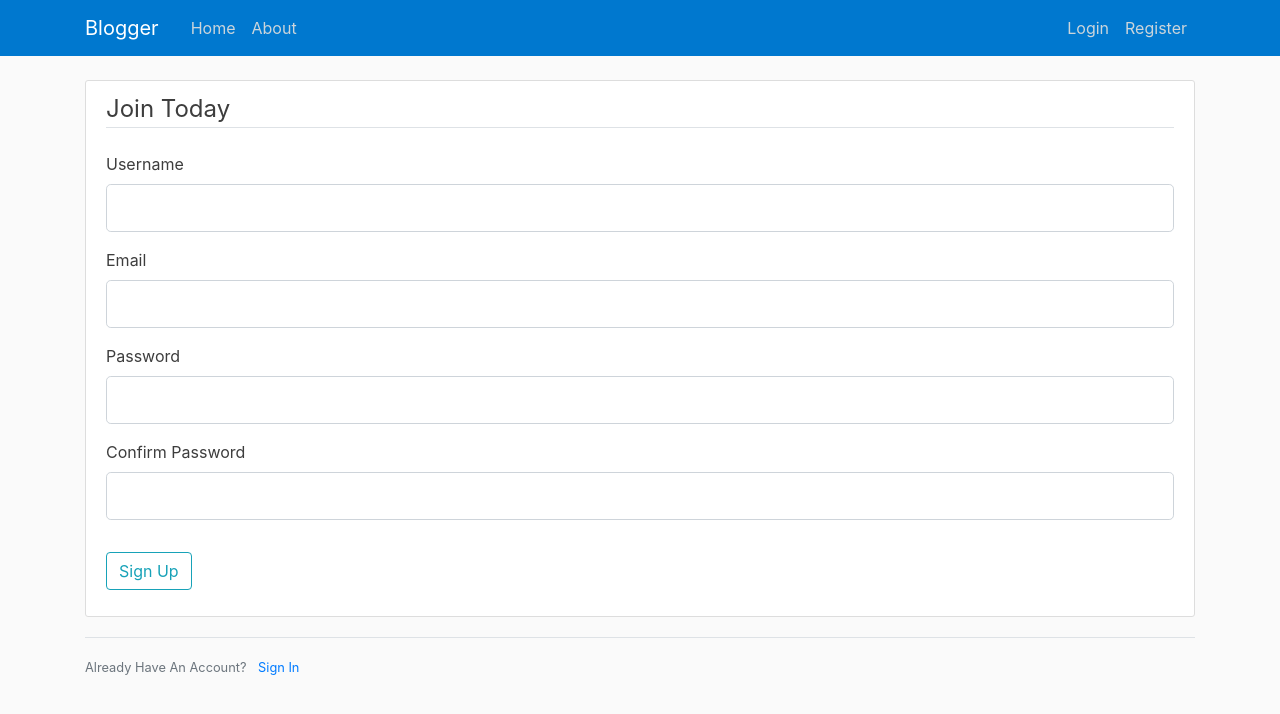
After one commit to captainaadesh/Blogging-web-app, a Flask app: page /register in a window 1280 px wide. The commit adds this page. Shown: the top 714 px of the page. Run offline with Flask 2, Linux system fonts and the light colour scheme; some libraries are stand-ins or nearby versions.

Commit message:
added forms and validations

```diff
--- a/flaskblog.py
+++ b/flaskblog.py
@@ -1,5 +1,9 @@
-from flask import Flask, render_template, url_for
+from flask import Flask, render_template, url_for, redirect, flash
+from forms import RegistrationForm, LoginForm
 app = Flask(__name__)
+
+#secret key for protection againt cookies
+app.config['SECRET_KEY'] = 'e194fb5513a73312'
 
 post = [
 	{
@@ -31,5 +35,27 @@ def home():
 def about():
 	return render_template('about.html', title = 'About')
 
+
+@app.route("/register", methods=['GET', 'POST'])
+def register():
+    form = RegistrationForm()
+    if form.validate_on_submit():
+        flash(f'Account created for {form.username.data}!', 'success')
+        return redirect(url_for('home'))
+    return render_template('register.html', title='Register', form=form)
+
+
+@app.route("/login", methods=['GET', 'POST'])
+def login():
+    form = LoginForm()
+    if form.validate_on_submit():
+        if form.email.data == 'admin@blog.com' and form.password.data == 'password':
+            flash('You have been logged in!', 'success')
+            return redirect(url_for('home'))
+        else:
+            flash('Login Unsuccessful. Please check username and password', 'danger')
+    return render_template('login.html', title='Login', form=form)
+
+
 if __name__ == '__main__':
 	app.run(debug=True)
--- /dev/null
+++ b/forms.py
@@ -0,0 +1,22 @@
+from flask_wtf import FlaskForm
+from wtforms import StringField, PasswordField, SubmitField, BooleanField
+from wtforms.validators import DataRequired, Length, Email, EqualTo
+
+
+class RegistrationForm(FlaskForm):
+    username = StringField('Username',
+                           validators=[DataRequired(), Length(min=2, max=20)])
+    email = StringField('Email',
+                        validators=[DataRequired(), Email()])
+    password = PasswordField('Password', validators=[DataRequired()])
+    confirm_password = PasswordField('Confirm Password',
+                                     validators=[DataRequired(), EqualTo('password')])
+    submit = SubmitField('Sign Up')
+
+
+class LoginForm(FlaskForm):
+    email = StringField('Email',
+                        validators=[DataRequired(), Email()])
+    password = PasswordField('Password', validators=[DataRequired()])
+    remember = BooleanField('Remember Me')
+    submit = SubmitField('Login')
--- a/templates/about.html
+++ b/templates/about.html
@@ -1,4 +1,4 @@
-{% extends 'layout.html' %}
+{% extends "layout.html" %}
 
 {% block content %}
 	<h1>About page</h1>
--- a/templates/layout.html
+++ b/templates/layout.html
@@ -6,16 +6,15 @@
     <meta name="viewport" content="width=device-width, initial-scale=1, shrink-to-fit=no">
 
     <!-- Bootstrap CSS -->
-    <link rel="stylesheet" href="https://stackpath.bootstrapcdn.com/bootstrap/4.5.0/css/bootstrap.min.css" integrity="sha384-9aIt2nRpC12Uk9gS9baDl411NQApFmC26EwAOH8WgZl5MYYxFfc+NcPb1dKGj7Sk" crossorigin="anonymous">
+    <link rel="stylesheet" href="https://maxcdn.bootstrapcdn.com/bootstrap/4.0.0/css/bootstrap.min.css" integrity="sha384-Gn5384xqQ1aoWXA+058RXPxPg6fy4IWvTNh0E263XmFcJlSAwiGgFAW/dAiS6JXm" crossorigin="anonymous">
 
     <link rel="stylesheet" type="text/css" href="{{ url_for('static', filename='main.css') }}">
 
     {% if title %}
-		<title>Flask blog - {{ title }}</title>
+        <title>Flask Blog - {{ title }}</title>
     {% else %}
-		<title>Flask blog</title>
+        <title>Flask Blog</title>
     {% endif %}
-
 </head>
 <body>
     <header class="site-header">
@@ -27,22 +26,30 @@
           </button>
           <div class="collapse navbar-collapse" id="navbarToggle">
             <div class="navbar-nav mr-auto">
-	          <a class="nav-item nav-link" href="/">Home</a>
-	          <a class="nav-item nav-link" href="/about">About</a>
+              <a class="nav-item nav-link" href="{{ url_for('home') }}">Home</a>
+              <a class="nav-item nav-link" href="{{ url_for('about') }}">About</a>
             </div>
             <!-- Navbar Right Side -->
             <div class="navbar-nav">
-	          <a class="nav-item nav-link" href="/login">Login</a>
-	          <a class="nav-item nav-link" href="/register">Register</a>
+              <a class="nav-item nav-link" href="{{ url_for('login') }}">Login</a>
+              <a class="nav-item nav-link" href="{{ url_for('register') }}">Register</a>
             </div>
           </div>
         </div>
       </nav>
     </header>
-
     <main role="main" class="container">
       <div class="row">
         <div class="col-md-12">
+          {% with messages = get_flashed_messages(with_categories=true) %}
+            {% if messages %}
+              {% for category, message in messages %}
+                <div class="alert alert-{{ category }}">
+                  {{ message }}
+                </div>
+              {% endfor %}
+            {% endif %}
+          {% endwith %}
           {% block content %}{% endblock %}
         </div>
 
@@ -52,8 +59,8 @@
 
     <!-- Optional JavaScript -->
     <!-- jQuery first, then Popper.js, then Bootstrap JS -->
-    <script src="https://code.jquery.com/jquery-3.5.1.slim.min.js" integrity="sha384-DfXdz2htPH0lsSSs5nCTpuj/zy4C+OGpamoFVy38MVBnE+IbbVYUew+OrCXaRkfj" crossorigin="anonymous"></script>
-    <script src="https://cdn.jsdelivr.net/npm/popper.js@1.16.0/dist/umd/popper.min.js" integrity="sha384-Q6E9RHvbIyZFJoft+2mJbHaEWldlvI9IOYy5n3zV9zzTtmI3UksdQRVvoxMfooAo" crossorigin="anonymous"></script>
-    <script src="https://stackpath.bootstrapcdn.com/bootstrap/4.5.0/js/bootstrap.min.js" integrity="sha384-OgVRvuATP1z7JjHLkuOU7Xw704+h835Lr+6QL9UvYjZE3Ipu6Tp75j7Bh/kR0JKI" crossorigin="anonymous"></script>
+    <script src="https://code.jquery.com/jquery-3.2.1.slim.min.js" integrity="sha384-KJ3o2DKtIkvYIK3UENzmM7KCkRr/rE9/Qpg6aAZGJwFDMVNA/GpGFF93hXpG5KkN" crossorigin="anonymous"></script>
+    <script src="https://cdnjs.cloudflare.com/ajax/libs/popper.js/1.12.9/umd/popper.min.js" integrity="sha384-ApNbgh9B+Y1QKtv3Rn7W3mgPxhU9K/ScQsAP7hUibX39j7fakFPskvXusvfa0b4Q" crossorigin="anonymous"></script>
+    <script src="https://maxcdn.bootstrapcdn.com/bootstrap/4.0.0/js/bootstrap.min.js" integrity="sha384-JZR6Spejh4U02d8jOt6vLEHfe/JQGiRRSQQxSfFWpi1MquVdAyjUar5+76PVCmYl" crossorigin="anonymous"></script>
 </body>
 </html>
--- /dev/null
+++ b/templates/register.html
@@ -0,0 +1,72 @@
+{% extends "layout.html" %}
+{% block content %}
+    <div class="content-section">
+        <form method="POST" action="">
+            {{ form.hidden_tag() }}
+            <fieldset class="form-group">
+                <legend class="border-bottom mb-4">Join Today</legend>
+                <div class="form-group">
+                    {{ form.username.label(class="form-control-label") }}
+
+                    {% if form.username.errors %}
+                        {{ form.username(class="form-control form-control-lg is-invalid") }}
+                        <div class="invalid-feedback">
+                            {% for error in form.username.errors %}
+                                <span>{{ error }}</span>
+                            {% endfor %}
+                        </div>
+                    {% else %}
+                        {{ form.username(class="form-control form-control-lg") }}
+                    {% endif %}
+                </div>
+                <div class="form-group">
+                    {{ form.email.label(class="form-control-label") }}
+                    {% if form.email.errors %}
+                        {{ form.email(class="form-control form-control-lg is-invalid") }}
+                        <div class="invalid-feedback">
+                            {% for error in form.email.errors %}
+                                <span>{{ error }}</span>
+                            {% endfor %}
+                        </div>
+                    {% else %}
+                        {{ form.email(class="form-control form-control-lg") }}
+                    {% endif %}
+                </div>
+                <div class="form-group">
+                    {{ form.password.label(class="form-control-label") }}
+                    {% if form.password.errors %}
+                        {{ form.password(class="form-control form-control-lg is-invalid") }}
+                        <div class="invalid-feedback">
+                            {% for error in form.password.errors %}
+                                <span>{{ error }}</span>
+                            {% endfor %}
+                        </div>
+                    {% else %}
+                        {{ form.password(class="form-control form-control-lg") }}
+                    {% endif %}
+                </div>
+                <div class="form-group">
+                    {{ form.confirm_password.label(class="form-control-label") }}
+                    {% if form.confirm_password.errors %}
+                        {{ form.confirm_password(class="form-control form-control-lg is-invalid") }}
+                        <div class="invalid-feedback">
+                            {% for error in form.confirm_password.errors %}
+                                <span>{{ error }}</span>
+                            {% endfor %}
+                        </div>
+                    {% else %}
+                        {{ form.confirm_password(class="form-control form-control-lg") }}
+                    {% endif %}
+                </div>
+            </fieldset>
+            <div class="form-group">
+                {{ form.submit(class="btn btn-outline-info") }}
+            </div>
+        </form>
+    </div>
+    <div class="border-top pt-3">
+        <small class="text-muted">
+            Already Have An Account? <a class="ml-2" href="{{ url_for('login') }}">Sign In</a>
+        </small>
+    </div>
+{% endblock content %}
```
Also changed, not shown: templates/home.html (+6 -6 lines), templates/login.html (added, +52 -0 lines), 1 other file. Lines whose indentation alone changed are shown as unchanged.
